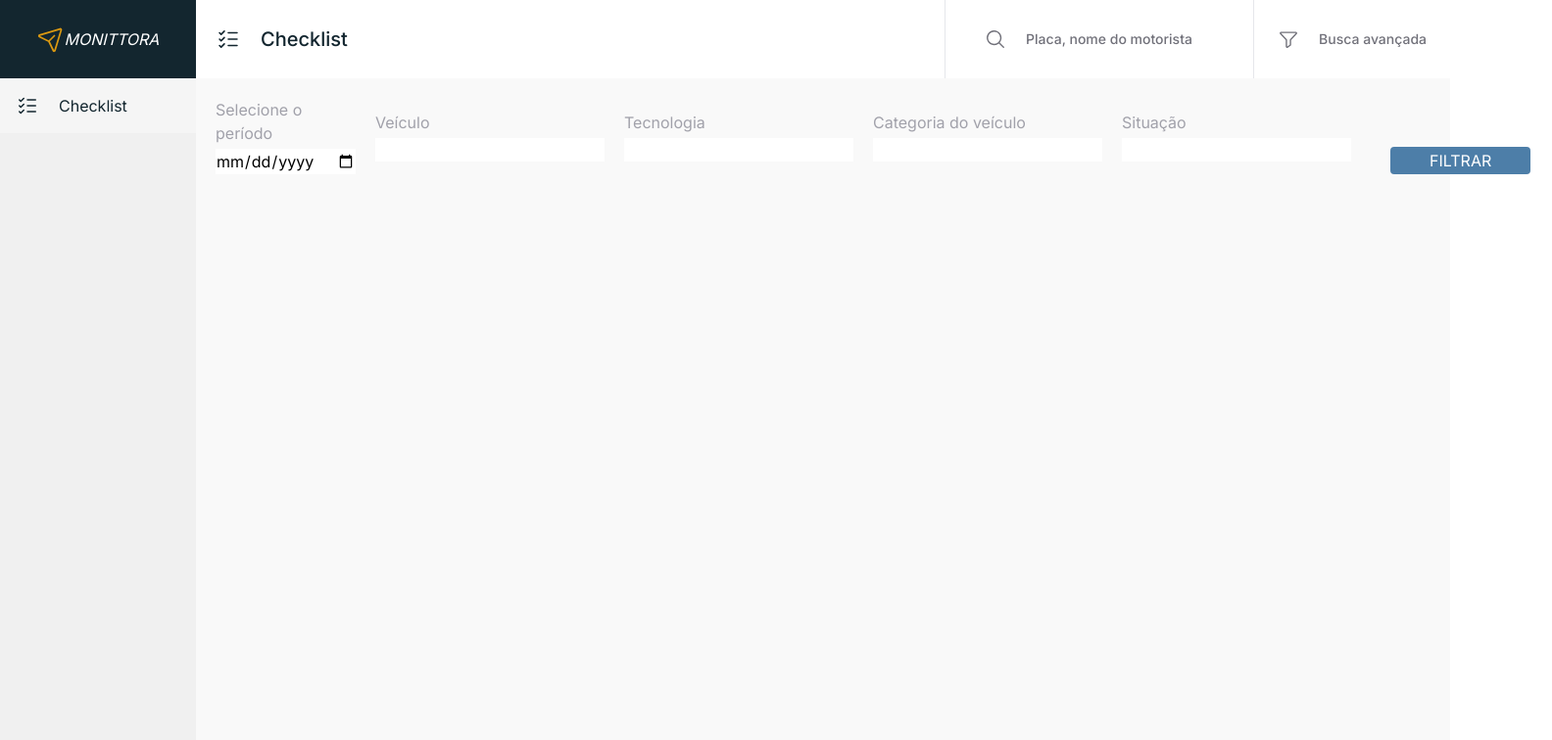
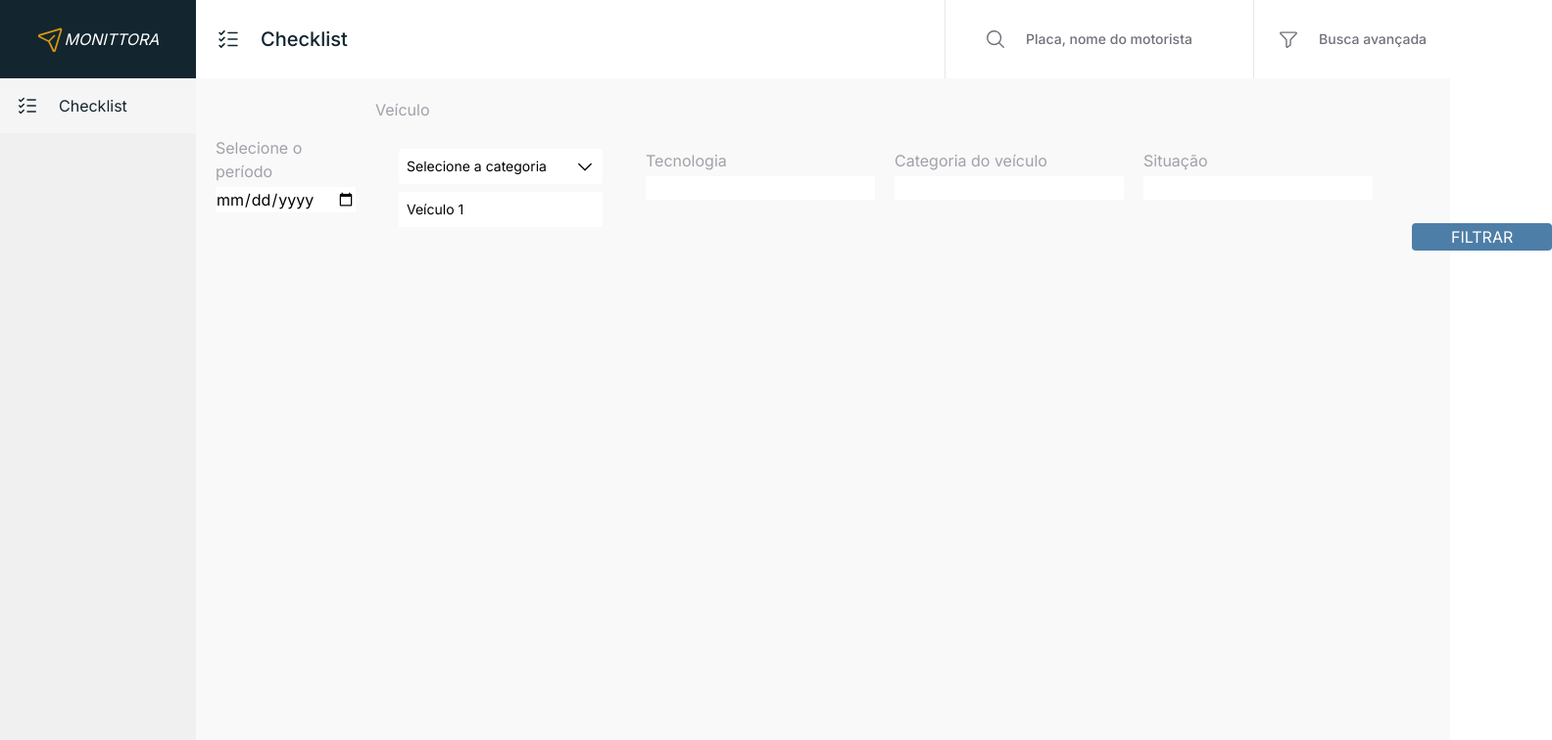
Before and after one commit to matheusobarboza/kanban_front, a Next.js app: page / in a window 1280 px wide. Shown: the top 756 px of the page at 98% size, 1584 px wide, since content can reach past the window. Built offline with nearby package versions, Linux system fonts and the light colour scheme.

Commit message:
feat: new select input

```diff
--- a/src/app/globals.css
+++ b/src/app/globals.css
@@ -7,3 +7,11 @@
   padding: 0;
   box-sizing: border-box;
 }
+
+:root {
+  font-synthesize: none;
+  text-rendering: optimizeLegibility;
+  -webkit-font-smoothing: antialiased;
+  -moz-osx-font-smoothing: grayscale;
+  -webkit-text-size-adjust: 100%;
+}
--- a/src/app/page.tsx
+++ b/src/app/page.tsx
@@ -1,5 +1,6 @@
 'use client'
 
+import SelectInput from '@/components/select'
 import { Funnel, ListChecks, MagnifyingGlass } from '@phosphor-icons/react'
 import { FormEvent } from 'react'
 
@@ -41,7 +42,7 @@ export default function Home() {
             <label htmlFor="vehicle" className="text-zinc-400">
               Veículo
             </label>
-            <input type="text" name="vehicle" id="vehicle" />
+            <SelectInput />
           </div>
           <div className="flex flex-col gap-1">
             <label htmlFor="tech" className="text-zinc-400">
--- /dev/null
+++ b/src/components/select.tsx
@@ -0,0 +1,22 @@
+import { CaretDown, CaretUp } from '@phosphor-icons/react'
+import { useState } from 'react'
+
+const SelectInput = () => {
+  const [selected, setSelected] = useState('')
+
+  return (
+    <div className="p-6 w-64">
+      <div className="bg-white w-full p-2 flex items-center justify-between rounded text-sm">
+        Selecione a categoria
+        <CaretDown size={20} />
+      </div>
+      <ul className="bg-white mt-2 overflow-y-auto max-h-60">
+        <li className="p-2 text-sm" onClick={e => console.log('e', e)}>
+          Veículo 1
+        </li>
+      </ul>
+    </div>
+  )
+}
+
+export default SelectInput
```
